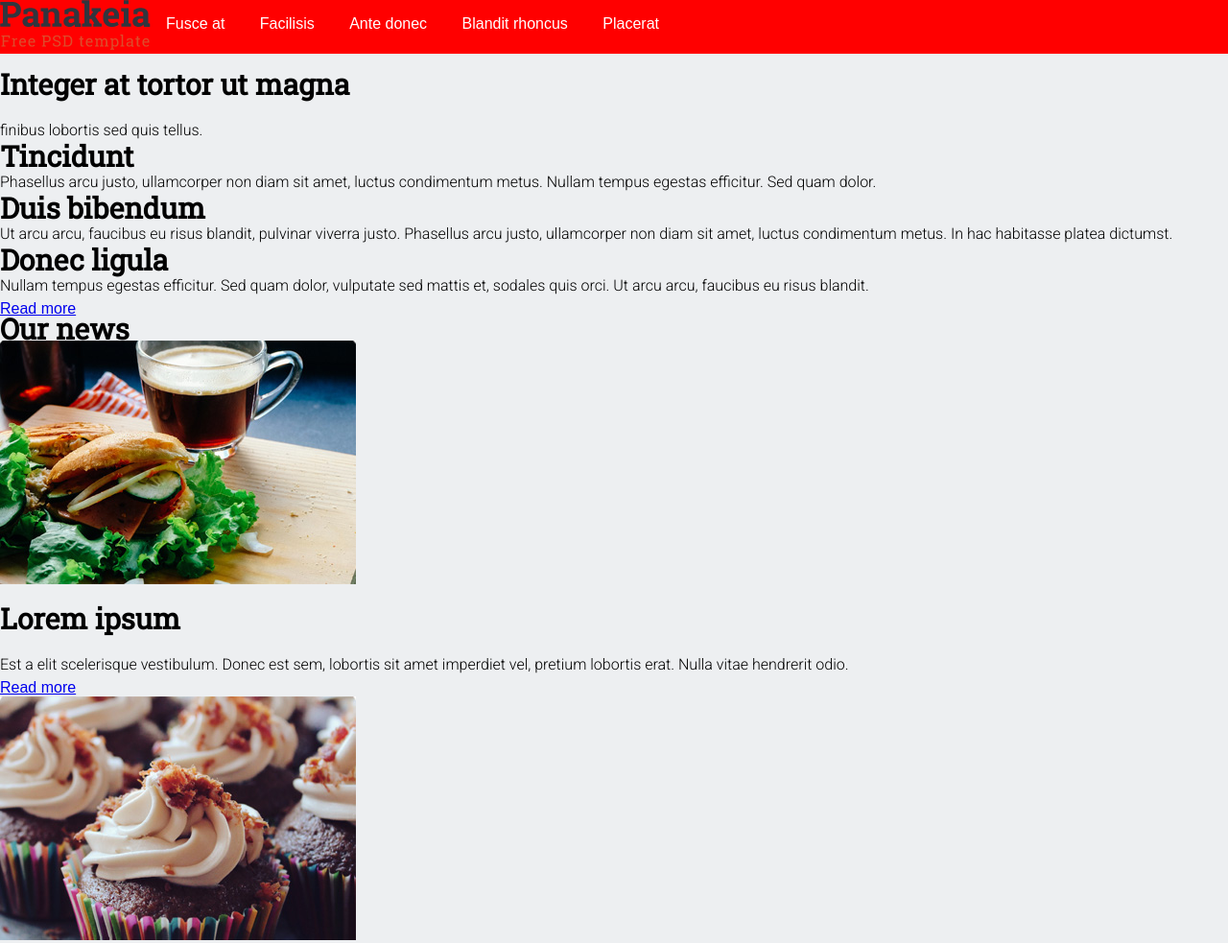
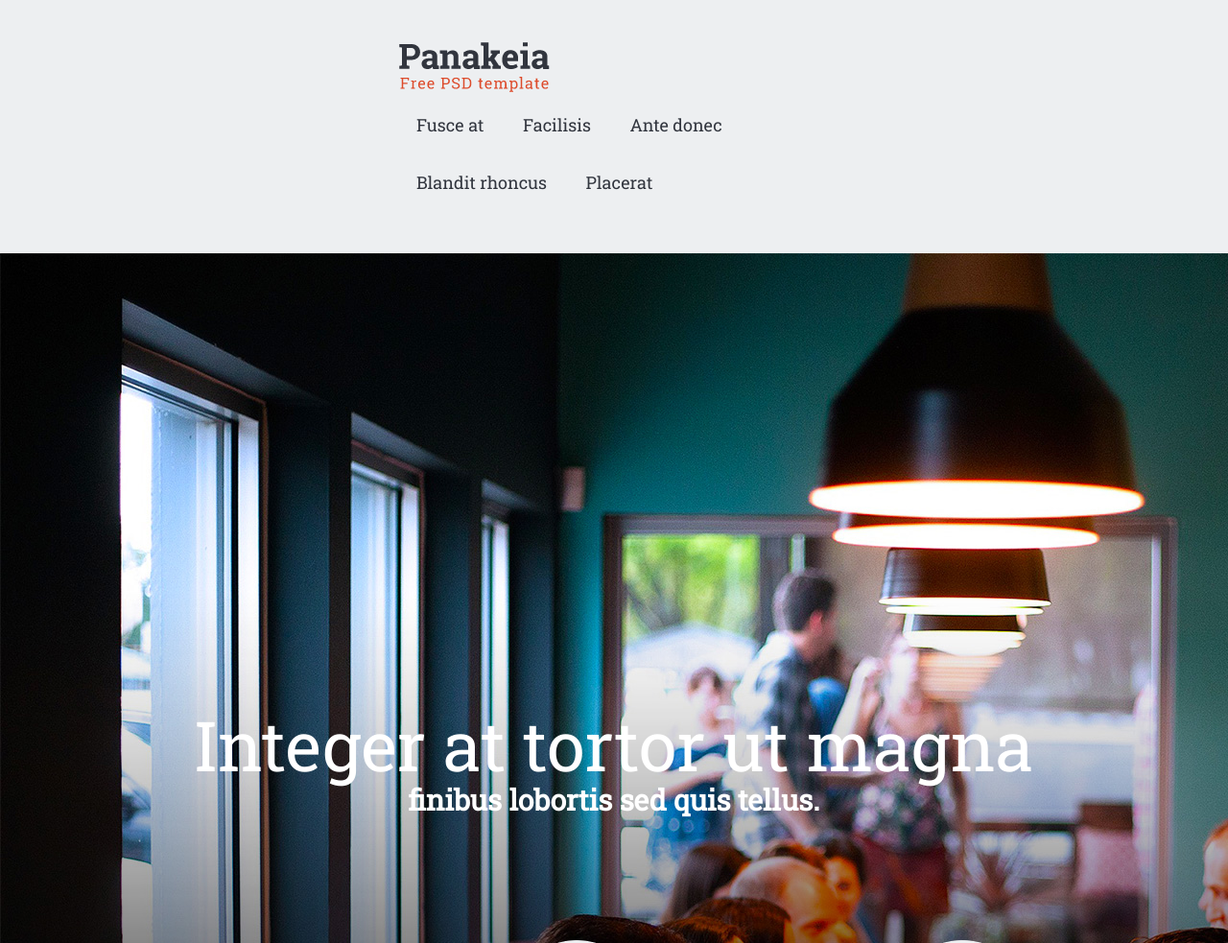
Before and after one commit to yakovlevgleb/Panakeia, a plain HTML site: page index.html in a window 1280 px wide. Shown: the top 983 px of the page at 96% size. Drawn offline with Linux system fonts and the light colour scheme.

Commit message:
header + intro

```diff
--- a/css/style.css
+++ b/css/style.css
@@ -1,7 +1,7 @@
 .container {
-  width: 100%;
- max-width: 2000px;
- margin: 0 auto;
+  min-width: 1200px;
+  background-color: #edeff1;
+  margin: 0 auto;
 }
 
 * {
@@ -11,9 +11,9 @@
 }
 
 body {
-  min-width: 1200px;
-  background-color: #edeff1;
-  display: flex;
+  width: 100%;
+  max-width: 2000px;
+  margin: 0 auto;
 }
 
 h1, h2 {
@@ -37,7 +37,11 @@ p {
 }
 
 .header {
-  background-color: red; ffffff
+  background-color: #edeff1;
+  padding-left: 416px;
+  padding-right: 416px;
+  padding-top: 44px;
+  padding-bottom: 44px;
 }
 
 .header__logo {
@@ -45,7 +49,7 @@ p {
 }
 
 .header__nav {
-  float: left;
+  float: right;
   list-style: none;
 }
 
@@ -55,9 +59,120 @@ p {
 }
 
 .header__nav a {
+  font-weight: 400;
+  font-size: 18px;
+  line-height: 24px;
+  font-family: "Roboto Slab", Arial, sans-serif;
   text-decoration: none;
-display: block;
-padding: 1em;
-color: white;
+  display: block;
+  padding: 1em;
+  color: #31353e;
+}
 
+.header__nav a:hover {
+   background-color: #dd4b2b;
+   border-radius: 40px;
+   color: white;
 }
+
+.intro {
+  background-image: url("../img/main-back.jpg");
+  background-repeat: no-repeat;
+  text-align: center;
+  padding-top: 489px;
+  padding-bottom: 138px;
+}
+
+.intro__header h1 {
+  font-size: 72px;
+  line-height: 48px;
+  font-weight: 300;
+  color: #ffffff;
+  margin: 0;
+  margin-bottom: 9px;
+}
+
+.intro__header p {
+  font-size: 30px;
+  line-height: 48px;
+  font-weight: 700;
+  color: #ffffff;
+  font-family: "Roboto Slab", Arial, sans-serif;
+  margin-bottom: 299px;
+}
+
+.intro__cause {
+  padding-left: 416px;
+  margin-bottom: 79px;
+}
+
+.cause__item {
+  float:left;
+  width: 370px;
+  padding-left: 18px;
+  padding-right: 18px;
+  position: relative;
+  margin-right: 32px;
+}
+
+.cause__item h2 {
+  color: #ffffff;
+  margin-bottom: 22px;
+}
+
+.cause__item p {
+  font-size: 15px;
+  color: #ffffff;
+}
+
+
+.cause__item:nth-child(1)::before {
+  content: "";
+  position: absolute;
+  top: -103px;
+  left: 50%;
+  transform: translate(-50%, -50%);
+  width: 148px;
+  height: 148px;
+  background: url("../img/burger.png") no-repeat;
+}
+
+.cause__item:nth-child(2)::before {
+  content: "";
+  position: absolute;
+  top: -103px;
+  left: 50%;
+  transform: translate(-50%, -50%);
+  width: 148px;
+  height: 148px;
+  background: url("../img/cake.png") no-repeat;
+}
+
+.cause__item:nth-child(3)::before {
+  content: "";
+  position: absolute;
+  top: -103px;
+  left: 50%;
+  transform: translate(-50%, -50%);
+  width: 148px;
+  height: 148px;
+  background: url("../img/whiteburger.png") no-repeat;
+}
+
+.intro__btn {
+  padding-left: 62px;
+  padding-right: 59px;
+  padding-top: 16px;
+  padding-bottom: 16px;
+  border: solid srga(255, 255, 255, 0.5);
+  background-color: #ffffff;
+
+  font-weight: 400;
+  font-size: 18px;
+  line-height: 30px;
+  font-family: "Roboto Slab", Arial, sans-serif;
+  text-decoration: none;
+  color: #612316;
+
+  border-radius: 40px;
+}
```
